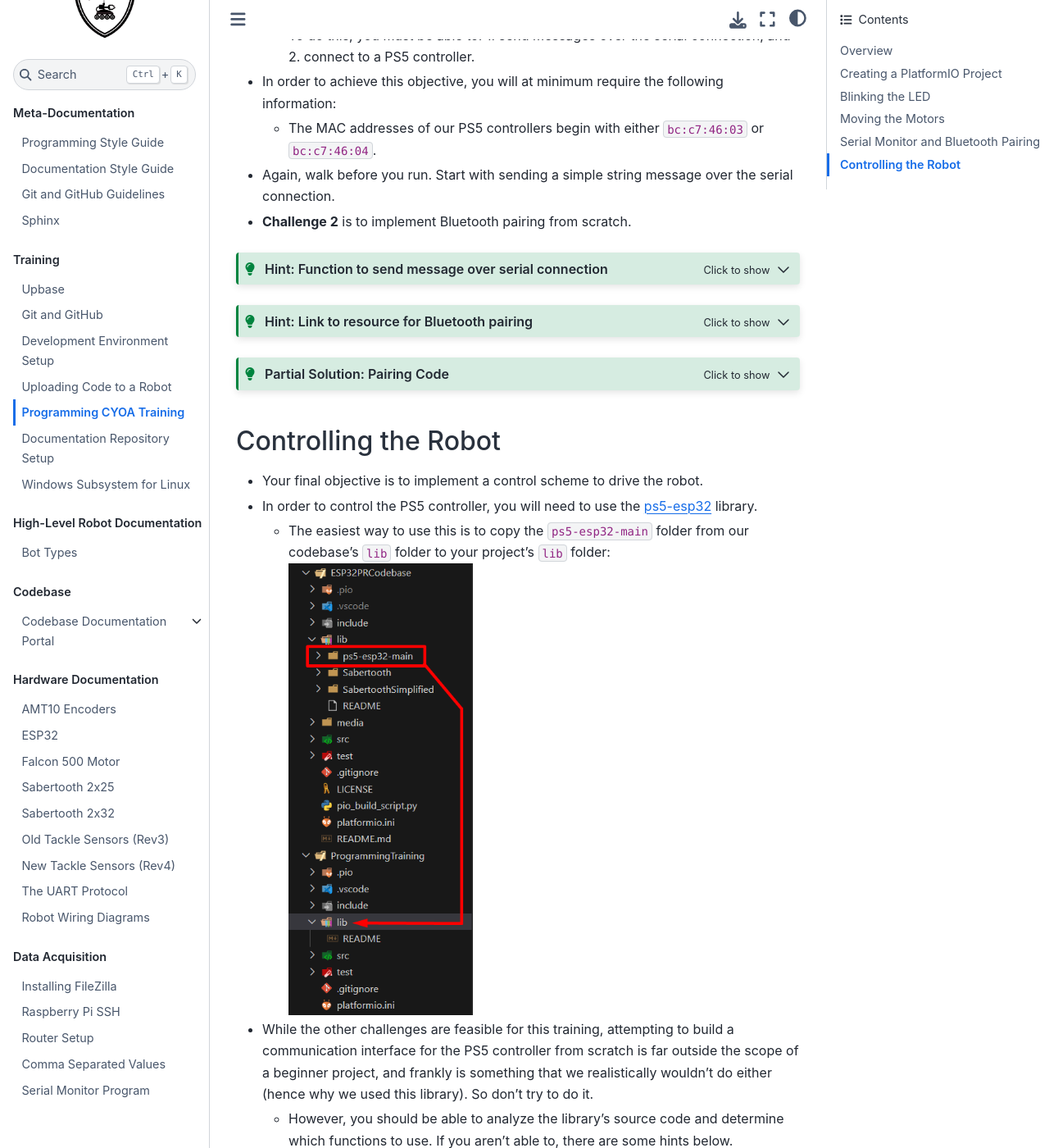
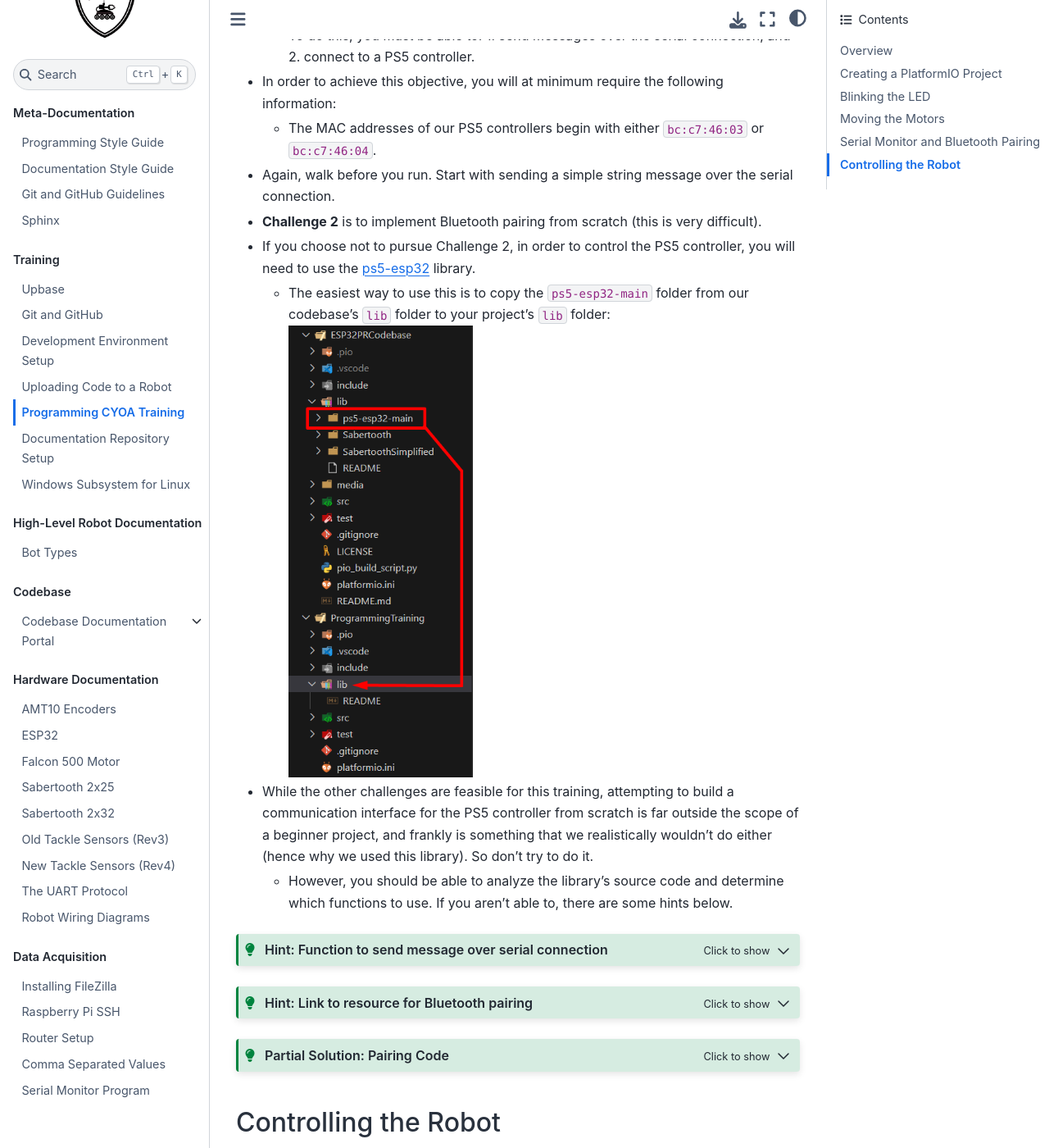
Before and after one commit to PolarRobotics/PR-Docs, a Sphinx documentation site: the page built from docs/source/training/programming-cyoa.md, in a window 1280 px wide and 1400 px high, scrolled down 6111 px. Shown: the whole window at 82% size. Built offline with Sphinx 7.4.7 and the Sphinx Book theme 1.1.4, drawn with Linux system fonts in a browser that asks for light colours; some of the changed lines change nothing that is shown; some of the changed text lies outside the part shown.

Commit message:
Update programming-cyoa.md

````diff
--- a/docs/source/training/programming-cyoa.md
+++ b/docs/source/training/programming-cyoa.md
@@ -238,13 +238,18 @@ void loop()
 - In order to achieve this objective, you will at minimum require the following information:
 	- The MAC addresses of our PS5 controllers begin with either `bc:c7:46:03` or `bc:c7:46:04`.
 - Again, walk before you run. Start with sending a simple string message over the serial connection.
-- **Challenge 2** is to implement Bluetooth pairing from scratch.
+- **Challenge 2** is to implement Bluetooth pairing from scratch (this is very difficult).
+- If you choose not to pursue Challenge 2, in order to control the PS5 controller, you will need to use the [ps5-esp32](https://github.com/rodneybakiskan/ps5-esp32) library.
+	- The easiest way to use this is to copy the `ps5-esp32-main` folder from our codebase's `lib` folder to your project's `lib` folder: <br> ![PS5 Library|250](../_static/images/training/programming-cyoa/ps5-esp32-lib.png){w=225px}
+- While the other challenges are feasible for this training, attempting to build a communication interface for the PS5 controller from scratch is far outside the scope of a beginner project, and frankly is something that we realistically wouldn't do either (hence why we used this library). So don't try to do it.
+	- However, you should be able to analyze the library's source code and determine which functions to use. If you aren't able to, there are some hints below.
 
 ```{admonition} Hint: Function to send message over serial connection
 :class: hint dropdown
 
 - You can use `Serial.print("Your String Here");` to print a string to the serial monitor.
 	- Similarly, you can use `Serial.print(yourVariableName);` to print the contents of a variable.
+- You will also need to add `Serial.begin(115200);` to the beginning of your `setup()` function before `Serial.print()` will work.
 - In our production code, for constant strings, we use the flash helper define `F()` like so: `Serial.print(F("Your constant string here"));`.
 	- Note that this will *not* work for printing variables or anything that is not known at compile time.
 ```
@@ -273,10 +278,6 @@ void loop()
 
 ## Controlling the Robot
 - Your final objective is to implement a control scheme to drive the robot.
-- In order to control the PS5 controller, you will need to use the [ps5-esp32](https://github.com/rodneybakiskan/ps5-esp32) library.
-	- The easiest way to use this is to copy the `ps5-esp32-main` folder from our codebase's `lib` folder to your project's `lib` folder: <br> ![PS5 Library|250](../_static/images/training/programming-cyoa/ps5-esp32-lib.png){w=225px}
-- While the other challenges are feasible for this training, attempting to build a communication interface for the PS5 controller from scratch is far outside the scope of a beginner project, and frankly is something that we realistically wouldn't do either (hence why we used this library). So don't try to do it.
-	- However, you should be able to analyze the library's source code and determine which functions to use. If you aren't able to, there are some hints below.
 - You are encouraged to be creative with your control scheme, although controlling the robot will be easiest if you use the joysticks in an intuitive manner.
 - **Challenge 3** can be done after you have a basic drive control code working. Adding some non-linearity to the power of the motors will help prevent loss of traction.
 
````
